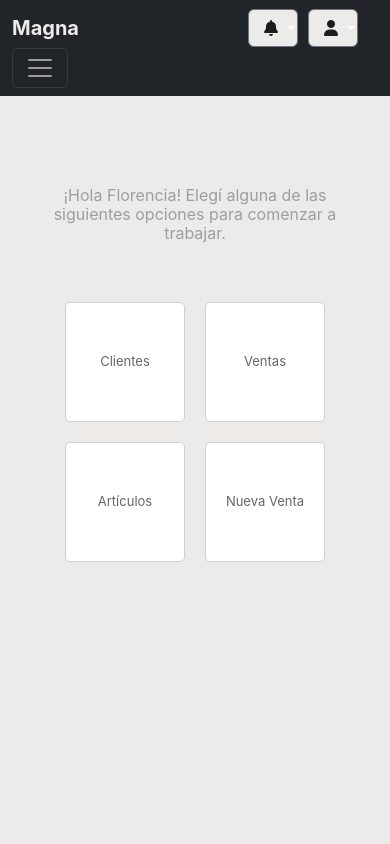
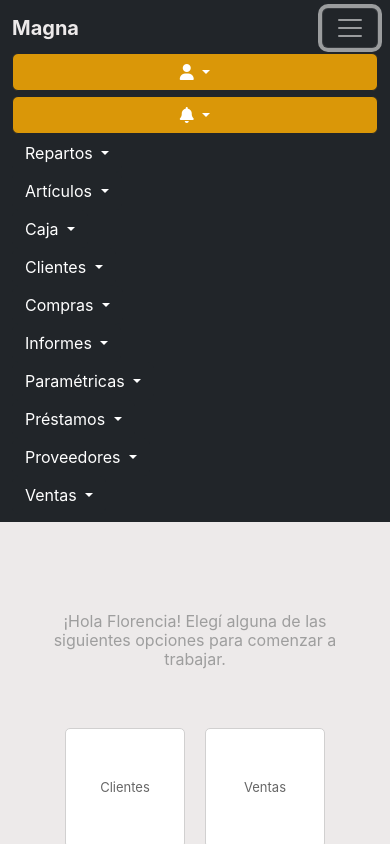
Before and after one commit to vlo-dev/Sistema-de-ventas, a plain HTML site: page index.html in a window 390 px wide. Both pictures are taken after a click on the button "Toggle navigation". Shown: the top 844 px of the page. Drawn offline with nearby package versions, Linux system fonts and the light colour scheme.

Commit message:
Animaciones y modificaciones en el menú

```diff
--- a/index.html
+++ b/index.html
@@ -48,8 +48,68 @@
       <div class="container-fluid">
         <!-- logo -->
         <a class="navbar-brand" href="../index.html">Magna</a>
+
+        <!-- menu toggle -->
+        <button class="navbar-toggler" type="button" data-bs-toggle="collapse" data-bs-target="#navbarNavDarkDropdown" aria-controls="navbarNavDarkDropdown" aria-expanded="false" aria-label="Toggle navigation">
+          <span class="navbar-toggler-icon"></span>
+        </button>
+
         <!-- navbar links -->
         <div class="collapse navbar-collapse" id="navbarNavDarkDropdown">
+          <!-- iconos -->
+          <div class="navbar-nav dropdown perfil">
+            <button class="btn btn-dark dropdown-toggle" type="button" data-bs-toggle="dropdown" aria-expanded="false">
+              <i class="fa-solid fa-user"></i>
+            </button>
+            <ul class="dropdown-menu dropdown-menu-dark">
+              <div class="profile-menu">
+                <a href="#" class="dropdown-item">
+                    <span class="icon-user"></span> Mi Perfil
+                </a>
+                <a href="#" class="dropdown-item">
+                    <span class="icon-gear"></span> Configuración
+                </a>
+                <a href="../pages/login.html" class="dropdown-item">
+                    <span class="icon-logout"></span> Cerrar Sesión
+                </a>
+            </div>
+            </ul>
+
+          </div>
+          <div class="navbar-nav dropdown notificaciones">
+            <button class="btn btn-dark dropdown-toggle" type="button" data-bs-toggle="dropdown" aria-expanded="false">
+              <i class="fa-solid fa-bell"></i>
+            </button>
+            <ul class="dropdown-menu">
+              <div class="list-group menu">
+                <a href="#" class="list-group-item list-group-item-action" aria-current="true">
+                  <div class="d-flex w-100 justify-content-between">
+                    <h5 class="mb-1">Nuevo ingreso</h5>
+                    <small>Peñaflor</small>
+                  </div>
+                  <p class="mb-1">Vinos</p>
+                  <small>Hace 5 min</small>
+                </a>
+                <a href="#" class="list-group-item list-group-item-action">
+                  <div class="d-flex w-100 justify-content-between">
+                    <h5 class="mb-1">Brahma cajon</h5>
+                    <small class="text-body-secondary">Quilmes</small>
+                  </div>
+                  <p class="mb-1">Stock bajo de producto</p>
+                  <small class="text-body-secondary">Hace 1 hora</small>
+                </a>
+                <a href="#" class="list-group-item list-group-item-action">
+                  <div class="d-flex w-100 justify-content-between">
+                    <h6 class="mb-1">Ver todas las notificaciones</h6>
+                  </div>
+
+                </a>
+              </div>
+            </ul>
+
+          </div>
+
+          <!-- links -->
           <ul class="navbar-nav">
             <li class="nav-item dropdown">
               <button class="btn btn-dark dropdown-toggle" data-bs-toggle="dropdown" aria-expanded="false">
@@ -171,67 +231,7 @@
             </li>
           </ul>
         </div>
-        <!-- navbar iconos -->
-        <section class="navbar icons">
-          <div class="navbar-nav dropdown notificaciones">
-            <button class="btn btn-secondary dropdown-toggle" type="button" data-bs-toggle="dropdown" aria-expanded="false">
-              <i class="fa-solid fa-bell"></i>
-            </button>
-            <ul class="dropdown-menu">
-              <div class="list-group menu">
-                <a href="#" class="list-group-item list-group-item-action" aria-current="true">
-                  <div class="d-flex w-100 justify-content-between">
-                    <h5 class="mb-1">Nuevo ingreso</h5>
-                    <small>Peñaflor</small>
-                  </div>
-                  <p class="mb-1">Vinos</p>
-                  <small>Hace 5 min</small>
-                </a>
-                <a href="#" class="list-group-item list-group-item-action">
-                  <div class="d-flex w-100 justify-content-between">
-                    <h5 class="mb-1">Brahma cajon</h5>
-                    <small class="text-body-secondary">Quilmes</small>
-                  </div>
-                  <p class="mb-1">Stock bajo de producto</p>
-                  <small class="text-body-secondary">Hace 1 hora</small>
-                </a>
-                <a href="#" class="list-group-item list-group-item-action">
-                  <div class="d-flex w-100 justify-content-between">
-                    <h6 class="mb-1">Ver todas las notificaciones</h6>
-                  </div>
 
-                </a>
-              </div>
-            </ul>
-
-          </div>
-          <div class="navbar-nav dropdown perfil">
-            <button class="btn btn-secondary dropdown-toggle" type="button" data-bs-toggle="dropdown" aria-expanded="false">
-              <i class="fa-solid fa-user"></i>
-            </button>
-            <ul class="dropdown-menu dropdown-menu-dark">
-              <div class="profile-menu">
-                <a href="#" class="dropdown-item">
-                    <span class="icon-user"></span> Mi Perfil
-                </a>
-                <a href="#" class="dropdown-item">
-                    <span class="icon-gear"></span> Configuración
-                </a>
-                <a href="../pages/login.html" class="dropdown-item">
-                    <span class="icon-logout"></span> Cerrar Sesión
-                </a>
-            </div>
-            </ul>
-
-          </div>
-        </section>
-
-
-
-        <!-- menu toggle -->
-        <button class="navbar-toggler" type="button" data-bs-toggle="collapse" data-bs-target="#navbarNavDarkDropdown" aria-controls="navbarNavDarkDropdown" aria-expanded="false" aria-label="Toggle navigation">
-          <span class="navbar-toggler-icon"></span>
-        </button>
       </div>
     </nav>
 
@@ -242,10 +242,12 @@
   <!--MAIN-->
 
   <main id="main-index">
+    <div data-aos="fade-up"
+     data-aos-anchor-placement="bottom-bottom">
     <div class="welcome-message">
       <h1>¡Hola Florencia! Elegí alguna de las siguientes opciones para comenzar a trabajar.</h1>
     </div>
-
+    </div>
 
 
     <div class="options-container">
--- a/scss/style.scss
+++ b/scss/style.scss
@@ -41,9 +41,7 @@ background-color: $background;
 
 /* HEADER Y NAVBAR -----------------------------------------------------------------------*/
 
-.navbar{
-  background-color: $magna-negro;
-}
+
 .navbar-brand{
   font-weight:bold;
   color: $background;
@@ -52,56 +50,7 @@ background-color: $background;
  color: $magna-amarillo;
 }
 /*<!-- navbar links -->*/
-.navbar .icons{
-  margin-right: 150px;
-  background-color: #212529;
-  justify-content: center;
-  align-items: center;
-}
-.dropdown.notificaciones{
-  justify-content: center;
-  align-items: center;
-  width: 20px;
-  height: 20px;
-  margin: 0px 20px 0px 20px;
 
-}
-.dropdown.perfil{
-  justify-content: center;
-  align-items: center;
-  width: 20px;
-  height: 20px;
-  margin: 0px 20px 0px 20px ;
-
-}
-.dropdown.notificaciones .dropdown-toggle,
-.dropdown.perfil .dropdown-toggle {
-  background-color: $background;
-}
-.dropdown.perfil button,
-.dropdown.notificaciones button {
-  width: 50px;
-}
-.dropdown.perfil button i,
-.dropdown.notificaciones button i {
-  margin-left: 3px;
-  color: $magna-negro;
-}
-
-.dropdown.perfil button:hover,
-.dropdown.notificaciones button:hover{
-  background-color: $magna-amarillo;
-  color: $magna-amarillo;
-}
-/*notificaciones*/
-.list-group.menu a{
-  border-color: #21252925;
-
-}
-.list-group.menu  {
-
-  width: 280px;
-}
 
 @media (max-width: 995px) {
   .navbar .icons{
@@ -110,19 +59,28 @@ background-color: $background;
     margin: 0px 0px 0px 500px;
 
   }
-  .navbar-nav .dropdown.notificaciones,
-  .navbar-nav .dropdown.perfil{
-    margin: -10px 10px;
+  .navbar-nav .icon{
     justify-content: start;
     align-items: start;
+
+  }
+  .navbar-nav.dropdown.notificaciones button,
+  .navbar-nav.dropdown.perfil button{
+    background-color: $magna-amarillo;
+    margin-top: 5px;
   }
 }
 @media (max-width: 720px) {
   .navbar .icons{
-    width: 150px;
-    height: 40px;
-    margin: 0px 0px 0px 90px;
+    width: 130px;
+    height: 60px;
 
+
+  }
+  .navbar-nav.dropdown.notificaciones button,
+  .navbar-nav.dropdown.perfil button{
+    background-color: $magna-amarillo;
+    margin-top: 5px;
   }
 }
 
```
Also changed, not shown: pages/articulos.html (+60 -60 lines), pages/nueva-venta.html (+60 -60 lines), pages/ventas.html (+60 -60 lines), css/styles.css, 1 other file.
